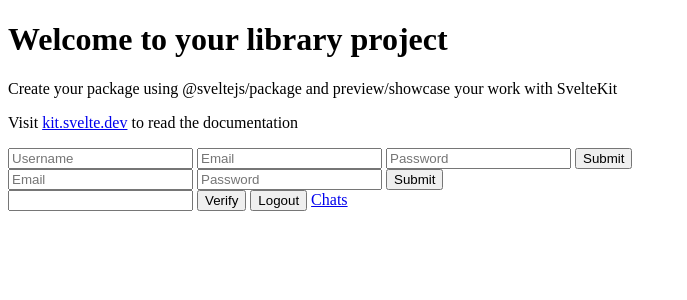
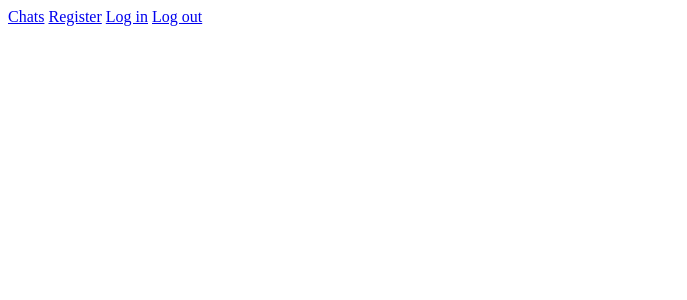
Before and after one commit to Stefan-Comandant/chat-app, a SvelteKit app in the folder frontend/: page / in a window 1280 px wide. Shown: the top 300 px of the page, without its empty margins (0-687 px from the left). Built offline with nearby package versions, Linux system fonts and the light colour scheme.

Commit message:
Moved the authentication features into their own files and corresponding route

```diff
--- a/frontend/src/routes/+page.svelte
+++ b/frontend/src/routes/+page.svelte
@@ -1,77 +1,4 @@
-<script>
-	let info1 = {
-		Username: '',
-		About: '',
-		Email: '',
-		Password: '',
-		Balance: 0,
-		Currency: 'RON'
-	};
-
-	let info2 = {
-		Email: "",
-		Password: "",
-	}
-	let code = '';
-</script>
-
-<h1>Welcome to your library project</h1>
-<p>Create your package using @sveltejs/package and preview/showcase your work with SvelteKit</p>
-<p>Visit <a href="https://kit.svelte.dev">kit.svelte.dev</a> to read the documentation</p>
-
-<form
-	on:submit|preventDefault={async () => {
-		const response = await fetch('http://localhost:7000/register', {
-			method: 'POST',
-			body: JSON.stringify(info1),
-			credentials: 'include',
-			headers: {
-				'Content-Type': 'application/json'
-			}
-		}).then(res => res.json());
-		console.log(response)
-	}}
->
-	<input type="text" placeholder="Username" bind:value={info1.Username} />
-	<input type="text" placeholder="Email" bind:value={info1.Email} />
-	<input type="text" placeholder="Password" bind:value={info1.Password} />
-	<button type="submit">Submit</button>
-</form>
-
-<form on:submit|preventDefault={async () => {
-	const response = await fetch('http://localhost:7000/login', {
-		method: 'POST',
-		body: JSON.stringify(info2),
-		credentials: 'include',
-		headers: {
-			'Content-Type': 'application/json'
-		}
-	}).then(res => res.json());
-	console.log(response)
-
-}}>
-	<input type="text" placeholder="Email" bind:value={info2.Email} />
-	<input type="text" placeholder="Password" bind:value={info2.Password} />
-	<button type="submit">Submit</button>
-</form>
-
-<input type="text" bind:value={code} />
-<button
-	type="button"
-	on:click={async () => {
-		await fetch(`http://localhost:7000/code/${code}`);
-	}}
->Verify</button>
-
-<button type="button" on:click={async () =>{
-	const response = await fetch("http://localhost:7000/logout", {
-		method: "GET",
-		credentials: "include",
-		headers: {
-			"Content-Type": "application/json"
-		}
-	}).then(res => res.json())
-	console.log(response)
-}}>Logout</button>
-
 <a href="/chats">Chats</a>
+<a href="/register">Register</a>
+<a href="/login">Log in</a>
+<a href="/logout">Log out</a>
--- a/frontend/src/routes/chats/+page.svelte
+++ b/frontend/src/routes/chats/+page.svelte
@@ -22,8 +22,8 @@
 	})
 
 	let info : ChatRoom = {
-		members: [9],
-		admins: [9, 2, 3, 4],
+		members: [9, 10],
+		admins: [9, 10],
 		owner: 9,
 		messages: [],
 	}
```
Also changed, not shown: frontend/src/routes/login/+page.svelte (added, +34 -0 lines), frontend/src/routes/logout/+page.svelte (added, +14 -0 lines), frontend/src/routes/register/+page.svelte (added, +41 -0 lines).
